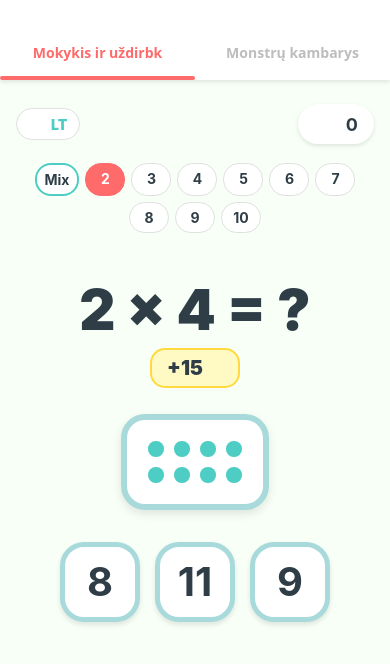
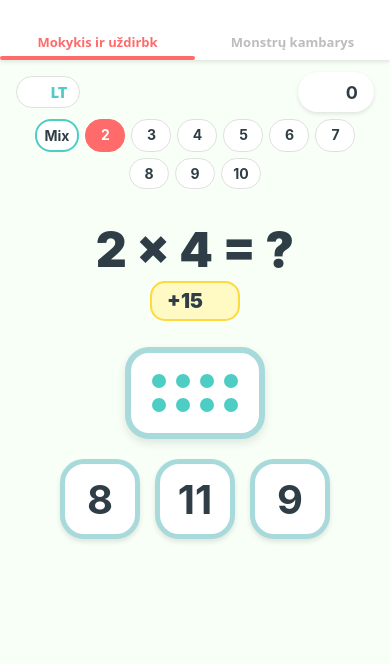
Before and after one commit to andriusgodeliauskas/app-multiplay, a React Native app: screen /Math in a window 390 px wide. Shown: the top 664 px of the page. Built offline with nearby package versions, Linux system fonts and the light colour scheme; some icons are missing.

Commit message:
Major scroll fix: Auto-rotate grid horizontally when tall, reduce all margins and font sizes

```diff
--- a/App.js
+++ b/App.js
@@ -32,11 +32,11 @@ function MainNavigator() {
           shadowOffset: { width: 0, height: 2 },
           shadowOpacity: 0.1,
           shadowRadius: 4,
-          height: 80,
+          height: 60,
           justifyContent: 'center',
         },
         tabBarLabelStyle: {
-          fontSize: 14,
+          fontSize: 13,
           fontWeight: '900',
           textTransform: 'none',
         },
--- a/src/components/MathGrid.js
+++ b/src/components/MathGrid.js
@@ -5,20 +5,24 @@ import { COLORS, SPACING } from '../constants/theme';
 const { width: windowWidth, height: windowHeight } = Dimensions.get('window');
 
 export const MathGrid = ({ rows, cols }) => {
-    const rowArray = Array.from({ length: rows });
-    const colArray = Array.from({ length: cols });
+    // Auto-rotate if it's too tall (e.g., 12x4) and would fit better horizontally (4x12)
+    const shouldRotate = rows > cols;
+    const effectiveRows = shouldRotate ? cols : rows;
+    const effectiveCols = shouldRotate ? rows : cols;
+
+    const rowArray = Array.from({ length: effectiveRows });
+    const colArray = Array.from({ length: effectiveCols });
 
     // Dynamic dot size based on columns AND rows
-    // Max width/height to keep it "not static/too tall"
-    const maxGridWidth = Math.min(windowWidth - 60, 500);
-    const maxGridHeight = Math.min(windowHeight * 0.25, 220); // Much smaller max height
+    const maxGridWidth = Math.min(windowWidth - 40, 600);
+    const maxGridHeight = Math.min(windowHeight * 0.25, 180);
 
     // Calculate cell size that fits both dimensions
-    const cellWidth = Math.floor(maxGridWidth / cols) - 2;
-    const cellHeight = Math.floor(maxGridHeight / rows) - 2;
+    const cellWidth = Math.floor(maxGridWidth / effectiveCols) - 2;
+    const cellHeight = Math.floor(maxGridHeight / effectiveRows) - 2;
 
-    // Cap at 22px to keep it compact
-    const cellSize = Math.min(22, cellWidth, cellHeight);
+    // Choose the smaller one, cap at 20px
+    const cellSize = Math.min(20, cellWidth, cellHeight);
     const dotSize = cellSize * 0.7;
 
     return (
--- a/src/screens/MathScreen.js
+++ b/src/screens/MathScreen.js
@@ -187,7 +187,7 @@ const styles = StyleSheet.create({
         flexDirection: 'row',
         justifyContent: 'space-between',
         alignItems: 'center',
-        marginVertical: SPACING.md,
+        marginVertical: 4,
     },
     langToggle: {
         flexDirection: 'row',
@@ -261,14 +261,16 @@ const styles = StyleSheet.create({
     gameArea: {
         alignItems: 'center',
         justifyContent: 'center',
-        marginVertical: SPACING.md,
+        marginVertical: 4,
     },
+
     problemText: {
-        fontSize: 56, // Smaller
+        fontSize: 48, // Even smaller
         fontWeight: '900',
         color: COLORS.text,
-        marginBottom: 4,
+        marginBottom: 2,
     },
+
 
     rewardIndicator: {
         flexDirection: 'row',
```
